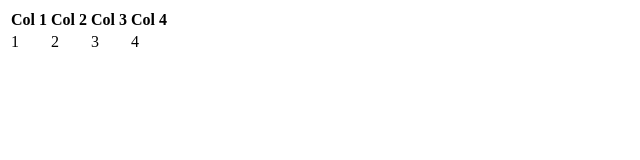
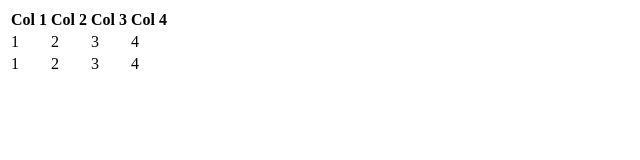
Before and after one commit to mart-anthony-stark/Listable.js, a website: page docs/index.html in a window 1280 px wide. Shown: the full height of the page, 0-640 px from the left. Drawn offline with Linux system fonts and the light colour scheme.

Commit message:
add: rows

```diff
--- a/docs/index.html
+++ b/docs/index.html
@@ -24,6 +24,12 @@
                 <td>3</td>
                 <td>4</td>
             </tr>
+            <tr>
+                <td>1</td>
+                <td>2</td>
+                <td>3</td>
+                <td>4</td>
+            </tr>
         </tbody>
     </table>
 </body>
```
